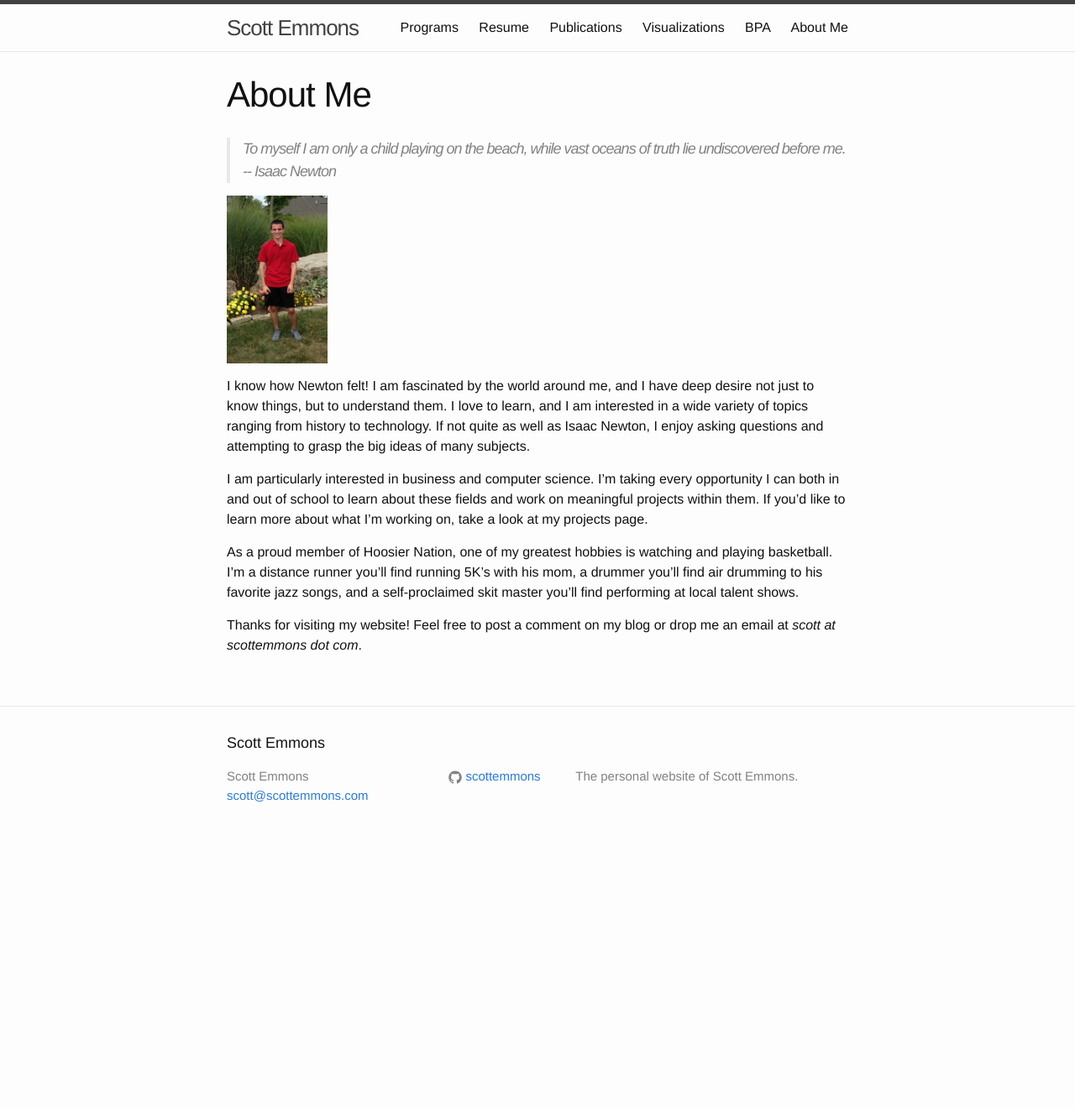
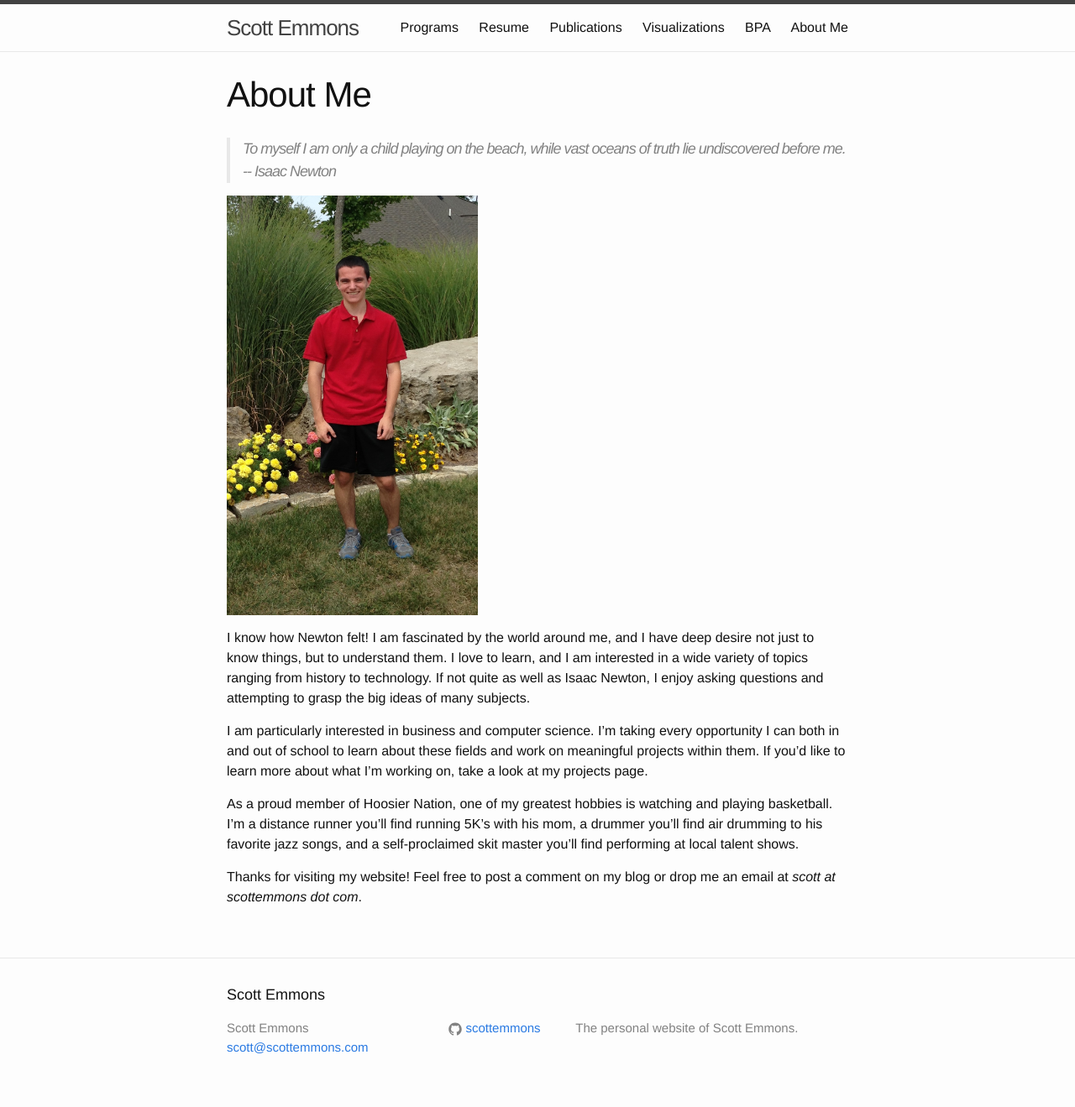
Before and after one commit to scottemmons/scottemmons.github.io, a Jekyll site: the page built from about-me/index.markdown, in a window 1280 px wide. Shown: the whole page at 84% size. Built offline with Jekyll 4.4.1, drawn with Linux system fonts in a browser that asks for light colours; before the commit the page ends 1019 px from its top, so only the background shows below that.

Commit message:
fine-tuning about me picture size

```diff
--- a/about-me/index.markdown
+++ b/about-me/index.markdown
@@ -13,7 +13,7 @@
 
 
 
-<img src="/assets/About-Me-Picture.jpg" alt="A Picture of Me" style="max-height: 200px;"/>
+<img src="/assets/About-Me-Picture.jpg" alt="A Picture of Me" style="max-height: 500px;"/>
 
 I know how Newton felt! I am fascinated by the world around me, and I have deep desire not just to know things, but to understand them. I love to learn, and I am interested in a wide variety of topics ranging from history to technology. If not quite as well as Isaac Newton, I enjoy asking questions and attempting to grasp the big ideas of many subjects.
 
```
